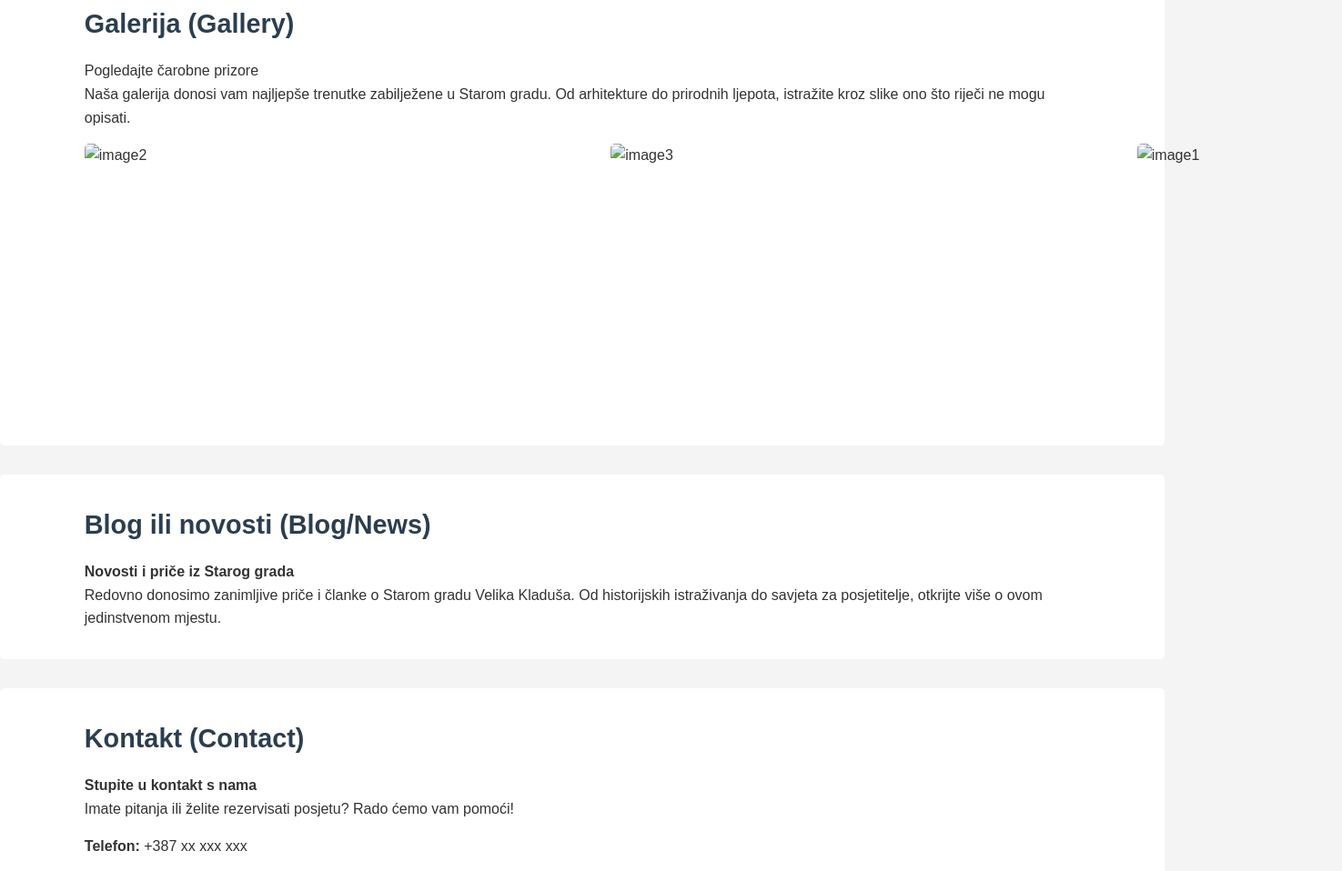
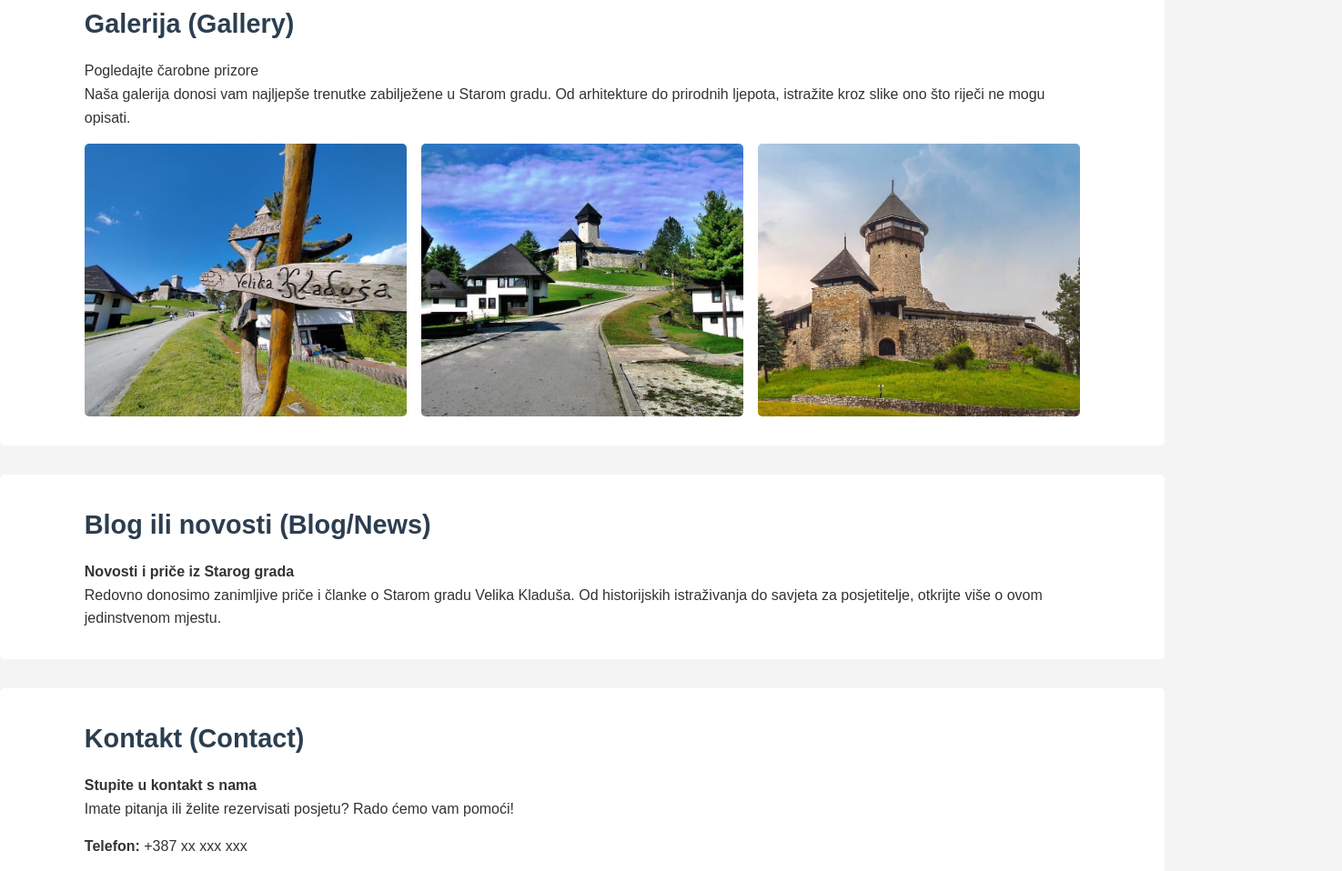
Before and after one commit to Nejra76/Stari-grad-Velika-Kladu-a, a plain HTML site: page index.html in a window 1280 px wide. Shown: the part 1312-2270 px from the top of the page at 91% size, 1475 px wide, since content can reach past the window. Drawn offline with Linux system fonts and the light colour scheme.

Commit message:
Update index.html

```diff
--- a/index.html
+++ b/index.html
@@ -4,7 +4,7 @@
     <meta charset="UTF-8" />
     <title>Stari grad Velika Kladuša</title>
     <link rel="stylesheet" href="styles.css" />
-    <link rel="icon" type="image/x-icon" href="./images/image4.jpeg" />
+    <link rel="icon" type="image/x-icon" href="image4.jpeg" />
     <meta name="viewport" content="width=device-width, initial-scale=1.0" />
   </head>
   <body>
@@ -103,19 +103,19 @@
           <!-- Placeholder images, replace with your own -->
           <div class="gallery">
             <img
-              src="/landmark_project/images/image2.jpeg"
+              src="image2.jpeg"
               alt="image2"
               width="750"
               height="400"
             />
             <img
-              src="/landmark_project/images/image5.jpeg"
+              src="image5.jpeg"
               alt="image3"
               width="750"
               height="400"
             />
             <img
-              src="/landmark_project/images/image1.jpeg"
+              src="image1.jpeg"
               alt="image1"
               width="300"
               height="400"
```
